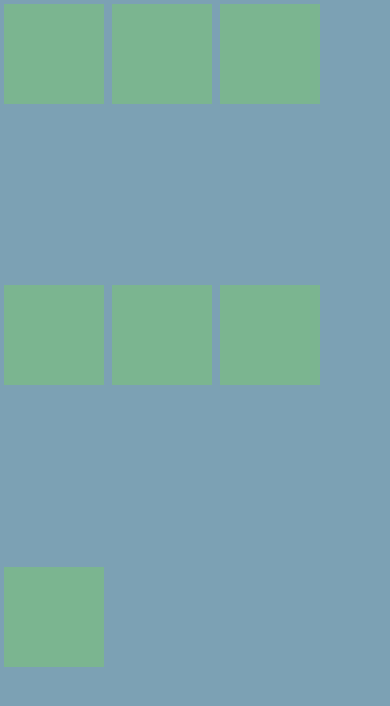
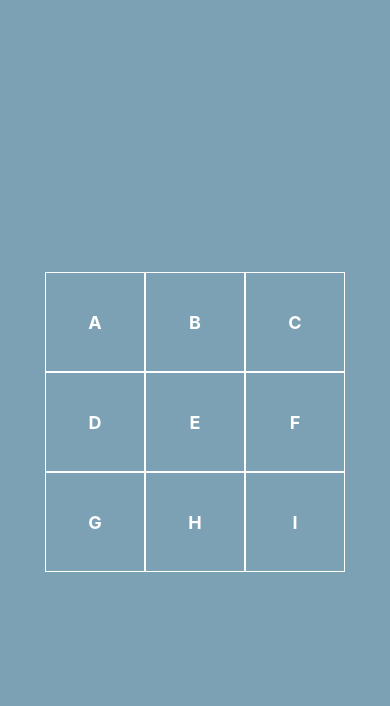
Before and after one commit to aijazbinqasim/hello-expo-ts, a React Native app: screen / in a window 390 px wide. Shown: the top 706 px of the page. Built offline with nearby package versions, Linux system fonts and the light colour scheme.

Commit message:
Refactor FlexDemo to use Square component for layout and remove unused styles

```diff
--- a/FlexDemo.tsx
+++ b/FlexDemo.tsx
@@ -1,35 +1,40 @@
 import React from "react";
-import { StyleSheet, View, Text } from "react-native";
+import { StyleSheet, View } from "react-native";
+import Square from "./Square";
 
 export default function FlexDemo(): React.JSX.Element {
   return (
-    <>
-      <View style={styles.container}>
-        <View style={styles.square} />
-        <View style={styles.square} />
-        <View style={styles.square} />
-        <View style={styles.square} />
-        <View style={styles.square} />
-        <View style={styles.square} />
-        <View style={styles.square} />
+    <View style={styles.container}>
+      <View style={styles.row}>
+        <Square text="A" />
+        <Square text="B" />
+        <Square text="C" />
       </View>
-    </>
+
+      <View style={styles.row}>
+        <Square text="D" />
+        <Square text="E" />
+        <Square text="F" />
+      </View>
+
+      <View style={styles.row}>
+        <Square text="G" />
+        <Square text="H" />
+        <Square text="I" />
+      </View>
+    </View>
   );
 }
 
 const styles = StyleSheet.create({
   container: {
     flex: 1,
-    flexDirection: "row",
     backgroundColor: "#7CA1B4",
-    flexWrap: "wrap",
-    gap: "5",
+    justifyContent: "center",
+    alignItems: "center",
   },
 
-  square: {
-    backgroundColor: "#7BB590",
-    width: 100,
-    height: 100,
-    margin: 4,
+  row: {
+    flexDirection: "row",
   },
 });
--- /dev/null
+++ b/Square.tsx
@@ -0,0 +1,31 @@
+import React from "react";
+import { View, Text, StyleSheet } from "react-native";
+
+interface Props {
+  text: string;
+}
+
+export default function Square({ text }: Props): React.JSX.Element {
+  return (
+    <View style={styles.square}>
+      <Text style={styles.text}>{text}</Text>
+    </View>
+  );
+}
+
+const styles = StyleSheet.create({
+  square: {
+    borderColor: "#fff",
+    borderWidth: 1,
+    width: 100,
+    height: 100,
+    justifyContent: "center",
+    alignItems: "center",
+  },
+
+  text: {
+    color: "#fff",
+    fontSize: 18,
+    fontWeight: "bold",
+  },
+});
```
